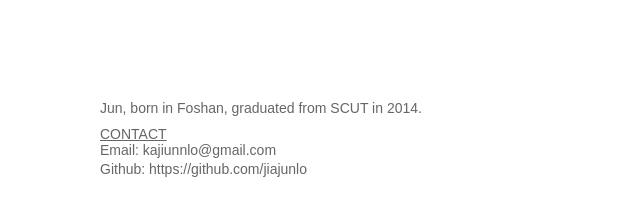
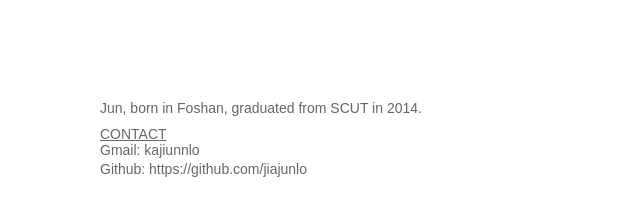
Before and after one commit to jiajunlo/blog, a plain HTML site: page index.html in a window 1280 px wide. Shown: the whole page, without its empty margins (0-640 px from the left). Drawn offline with Linux system fonts and the light colour scheme.

Commit message:
Update index.html

```diff
--- a/index.html
+++ b/index.html
@@ -9,7 +9,7 @@
 	<div class="wrap">
 		<p>Jun, born in Foshan, graduated from SCUT in 2014.</p>
 		<p class="sub"><u>CONTACT</u></p>
-		<p>Email: <a href="mailto:kajiunnlo@gmail.com" target="_blank">kajiunnlo@gmail.com</a></p>
+		<p>Gmail: <a href="mailto:kajiunnlo@gmail.com" target="_blank">kajiunnlo</a></p>
 		<p>Github: <a href="https://github.com/jiajunlo" target="_blank">https://github.com/jiajunlo</a></p>
 	</div>
 </body>
```
